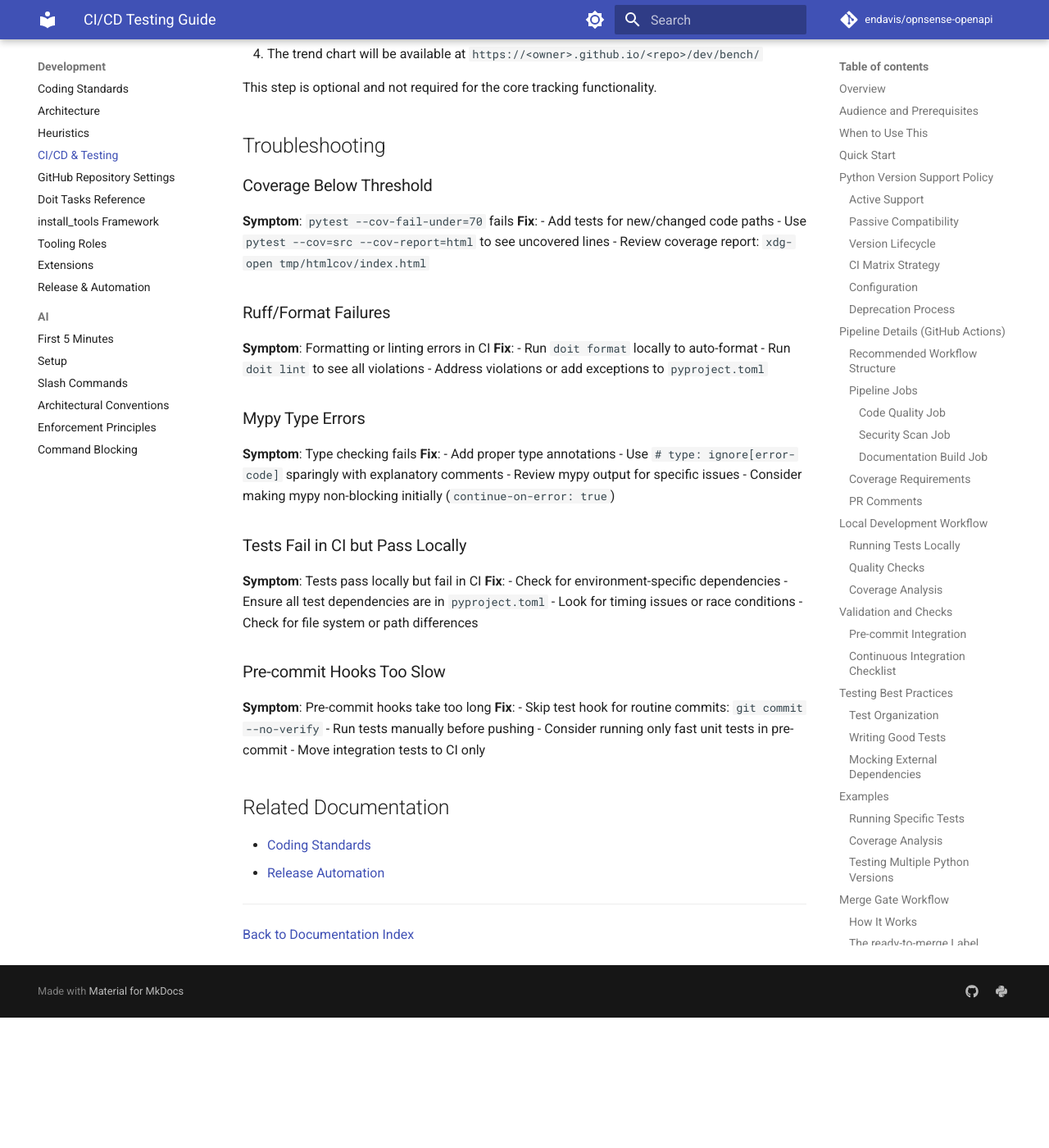
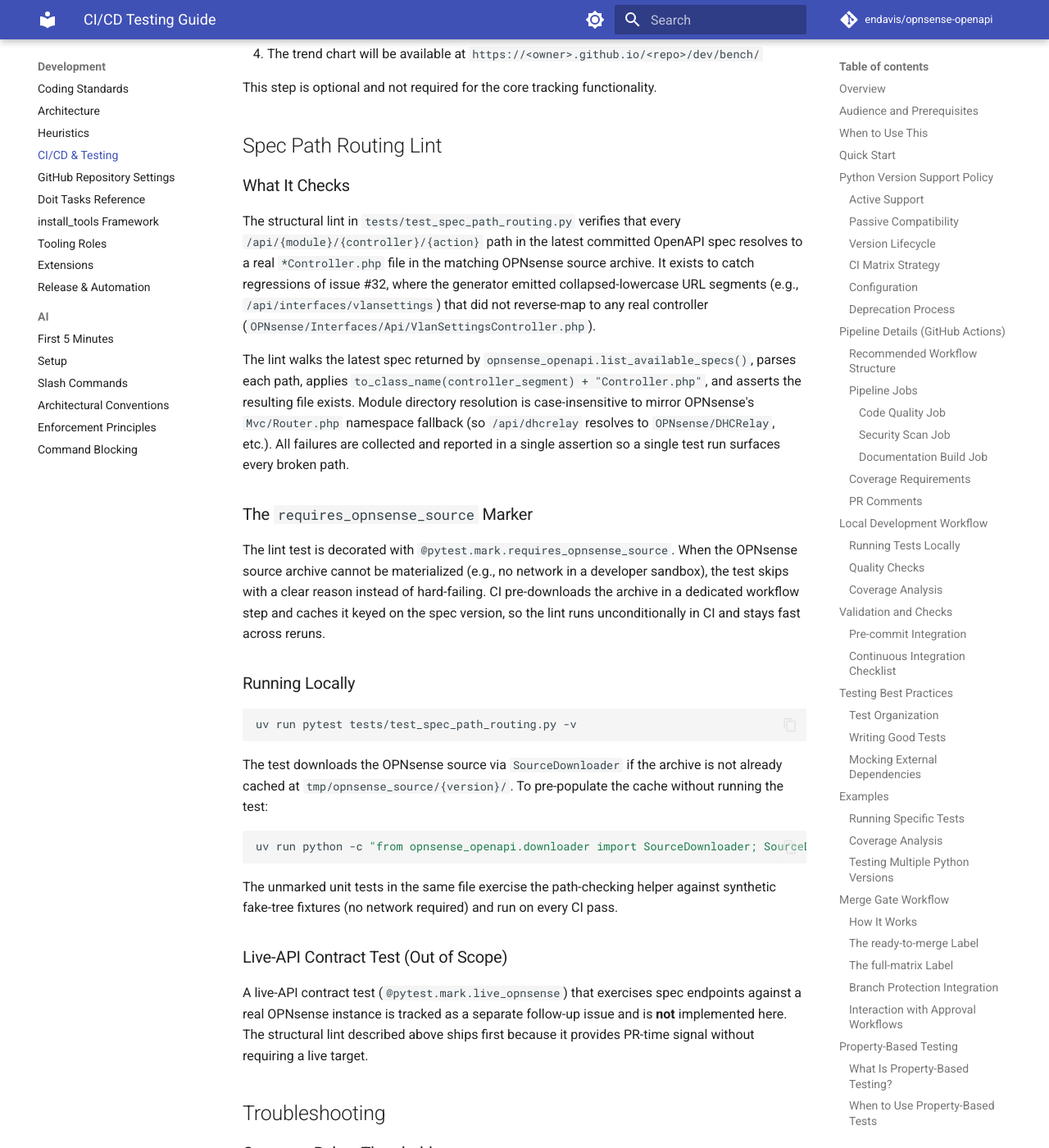
Before and after one commit to endavis/opnsense-openapi, an MkDocs documentation site: the page built from docs/development/ci-cd-testing.md, in a window 1280 px wide and 1400 px high, scrolled down 18604 px. Shown: the whole window at 82% size. Built offline with MkDocs 1.6.1 and Material for MkDocs 9.7.7, drawn with Linux system fonts in a browser that asks for light colours; comment, search, counter and statistics services are not loaded; before the commit the page ends 19845 px from its top, so only the background shows below that.

Commit message:
chore: add structural lint for spec path routing
Adds tests/test_spec_path_routing.py, the missing structural test layer
identified after #32 shipped 56 specs whose paths did not reverse-map to
real OPNsense controllers. The lint walks every path in the latest
committed spec (`opnsense_openapi.list_available_specs()[-1]`), parses
each `/api/{module}/{controller}/{action}` segment, applies
`to_class_name(controller) + "Controller.php"`, and asserts the file
exists under the matching OPNsense source archive. Module resolution
mirrors Mvc/Router.php's case-insensitive namespace fallback so
`/api/dhcrelay` resolves to OPNsense/DHCRelay, `/api/openvpn` to
OPNsense/OpenVPN, etc. All failures are collected and reported in a
single assertion, so a single test run surfaces every broken path.

The e2e test is gated by the new `requires_opnsense_source` pytest
marker and downloads the source archive via SourceDownloader on demand;
when the download cannot proceed (no network) it skips with a clear
reason. CI gains three steps that resolve the latest spec version,
cache `tmp/opnsense_source` keyed on it, and pre-download the archive
so the lint runs unconditionally on the newest-Python ubuntu-latest
matrix cell. Five unmarked unit tests over synthetic fake-tree fixtures
exercise the path-checking helper on every CI pass with no network.

An earlier run of this lint, before #37 regenerated the committed
specs, correctly flagged ~120 broken paths in the not-yet-regenerated
26.1.6 spec — concrete evidence the lint catches the regression class
it is designed to catch.

A live-API contract test (`@pytest.mark.live_opnsense`) is intentionally
out of scope here and will be tracked as a separate follow-up issue.

Addresses #35

Co-authored-by: Claude Opus 4.7 (1M context) <noreply@anthropic.com>

````diff
--- a/docs/development/ci-cd-testing.md
+++ b/docs/development/ci-cd-testing.md
@@ -786,6 +786,61 @@ The `gh-benchmarks` branch can optionally serve a trend chart via GitHub Pages:
 
 This step is optional and not required for the core tracking functionality.
 
+## Spec Path Routing Lint
+
+### What It Checks
+
+The structural lint in `tests/test_spec_path_routing.py` verifies that every
+`/api/{module}/{controller}/{action}` path in the latest committed OpenAPI
+spec resolves to a real `*Controller.php` file in the matching OPNsense
+source archive. It exists to catch regressions of issue #32, where the
+generator emitted collapsed-lowercase URL segments (e.g.,
+`/api/interfaces/vlansettings`) that did not reverse-map to any real
+controller (`OPNsense/Interfaces/Api/VlanSettingsController.php`).
+
+The lint walks the latest spec returned by `opnsense_openapi.list_available_specs()`,
+parses each path, applies `to_class_name(controller_segment) + "Controller.php"`,
+and asserts the resulting file exists. Module directory resolution is
+case-insensitive to mirror OPNsense's `Mvc/Router.php` namespace fallback
+(so `/api/dhcrelay` resolves to `OPNsense/DHCRelay`, etc.). All failures
+are collected and reported in a single assertion so a single test run
+surfaces every broken path.
+
+### The `requires_opnsense_source` Marker
+
+The lint test is decorated with `@pytest.mark.requires_opnsense_source`.
+When the OPNsense source archive cannot be materialized (e.g., no network
+in a developer sandbox), the test skips with a clear reason instead of
+hard-failing. CI pre-downloads the archive in a dedicated workflow step
+and caches it keyed on the spec version, so the lint runs unconditionally
+in CI and stays fast across reruns.
+
+### Running Locally
+
+```bash
+uv run pytest tests/test_spec_path_routing.py -v
+```
+
+The test downloads the OPNsense source via `SourceDownloader` if the
+archive is not already cached at `tmp/opnsense_source/{version}/`. To
+pre-populate the cache without running the test:
+
+```bash
+uv run python -c "from opnsense_openapi.downloader import SourceDownloader; SourceDownloader().download('26.1.6')"
+```
+
+The unmarked unit tests in the same file exercise the path-checking helper
+against synthetic fake-tree fixtures (no network required) and run on
+every CI pass.
+
+### Live-API Contract Test (Out of Scope)
+
+A live-API contract test (`@pytest.mark.live_opnsense`) that exercises
+spec endpoints against a real OPNsense instance is tracked as a separate
+follow-up issue and is **not** implemented here. The structural lint
+described above ships first because it provides PR-time signal without
+requiring a live target.
+
 ## Troubleshooting
 
 ### Coverage Below Threshold
--- a/pyproject.toml
+++ b/pyproject.toml
@@ -206,6 +206,7 @@ python_functions = ["test_*"]
 markers = [
     "benchmark: marks tests as performance benchmarks (deselect with '--benchmark-disable')",
     "property: marks tests as property-based tests (run with Hypothesis)",
+    "requires_opnsense_source: lint requires a downloaded OPNsense source archive (skipped if missing)",
 ]
 
 [tool.pytest-benchmark]
````
Also changed, not shown: docs/development/architecture.md (+8 -0 lines), 2 other files.
